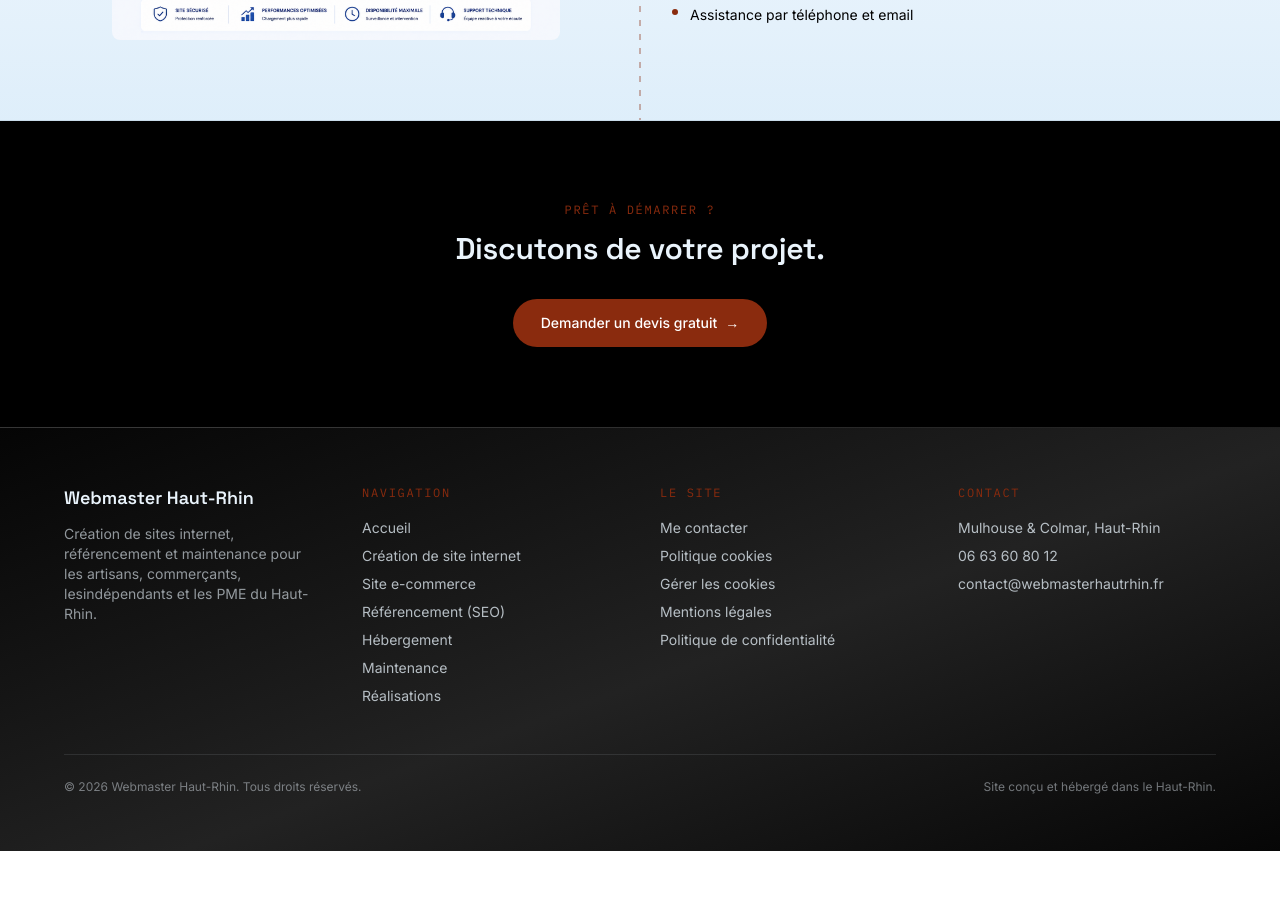
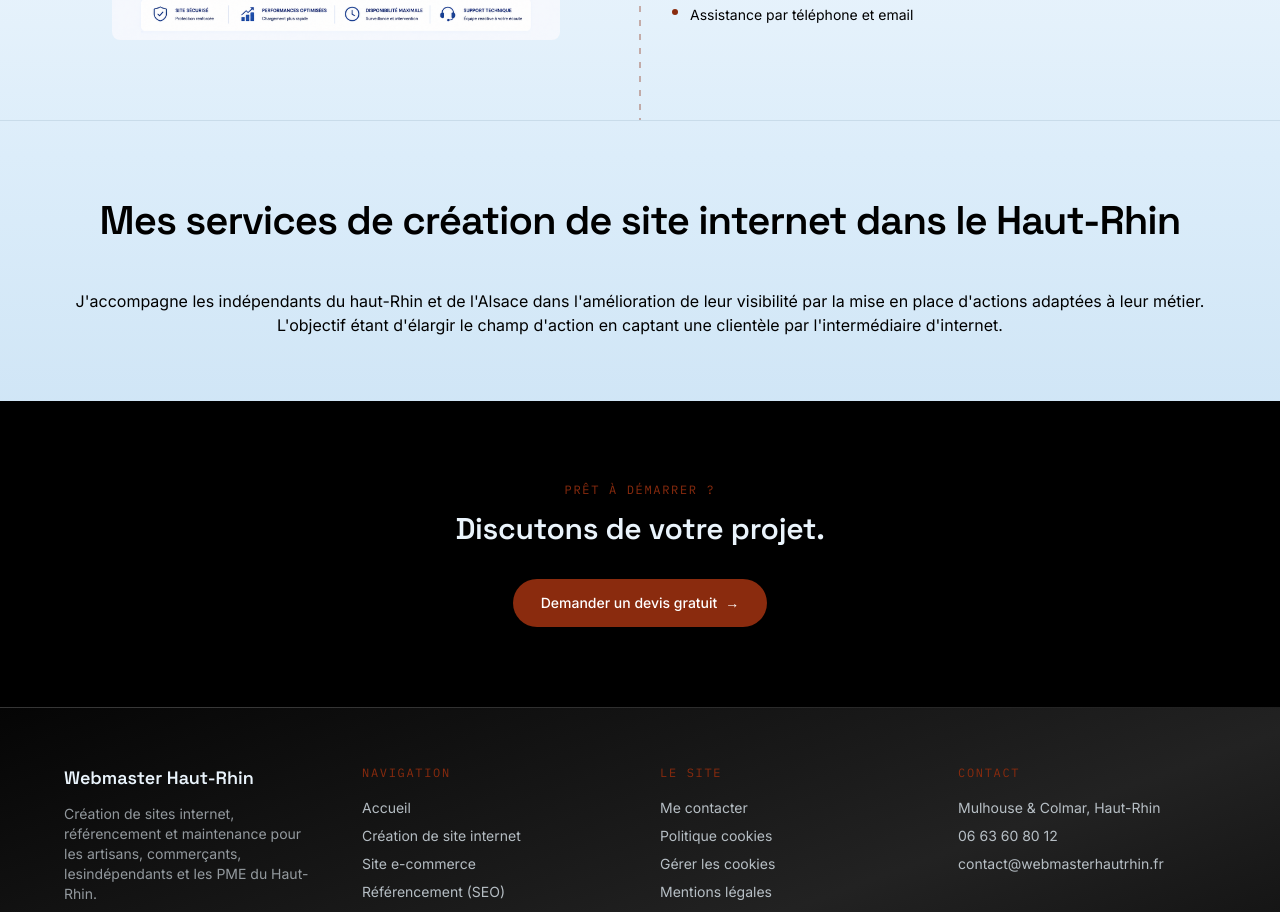
Before and after one commit to WebaHR/webmasterhautrhin.fr, a Next.js app: page / in a window 1280 px wide. Shown: the part 3404-4316 px from the top of the page. Before the commit the page ends 4255 px from the top, so only its background shows below. Built offline with nearby package versions, Linux system fonts and the light colour scheme.

Commit message:
Introduce website creation services section
Added a new section introducing website creation services in Haut-Rhin.

```diff
--- a/app/page.tsx
+++ b/app/page.tsx
@@ -163,7 +163,15 @@ modernes et optimisés pour le référencement Google.."
           imageSide="left"
         />
       </div>
+<div className="mx-auto grid max-w-content gap-12 px-6 py-16">
+      <h2 className="mt-4 font-display text-4xl font-semibold leading-[1.08] tracking-tight text-ink sm:text-5xl lg:text-[2.5rem] text-center">
+Mes services de création de site internet dans le Haut-Rhin
+</h2>
 
+<p className="text-center">
+J'accompagne les indépendants du haut-Rhin et de l'Alsace dans l'amélioration de leur visibilité par la mise en place d'actions adaptées à leur métier.
+  L'objectif étant d'élargir le champ d'action en captant une clientèle par l'intermédiaire d'internet.
+</p> </div>
       <section className="bg-ink py-16 text-paper sm:py-20">
         <div className="mx-auto max-w-content px-6 text-center">
           <p className="eyebrow text-gold">Prêt à démarrer ?</p>
```
